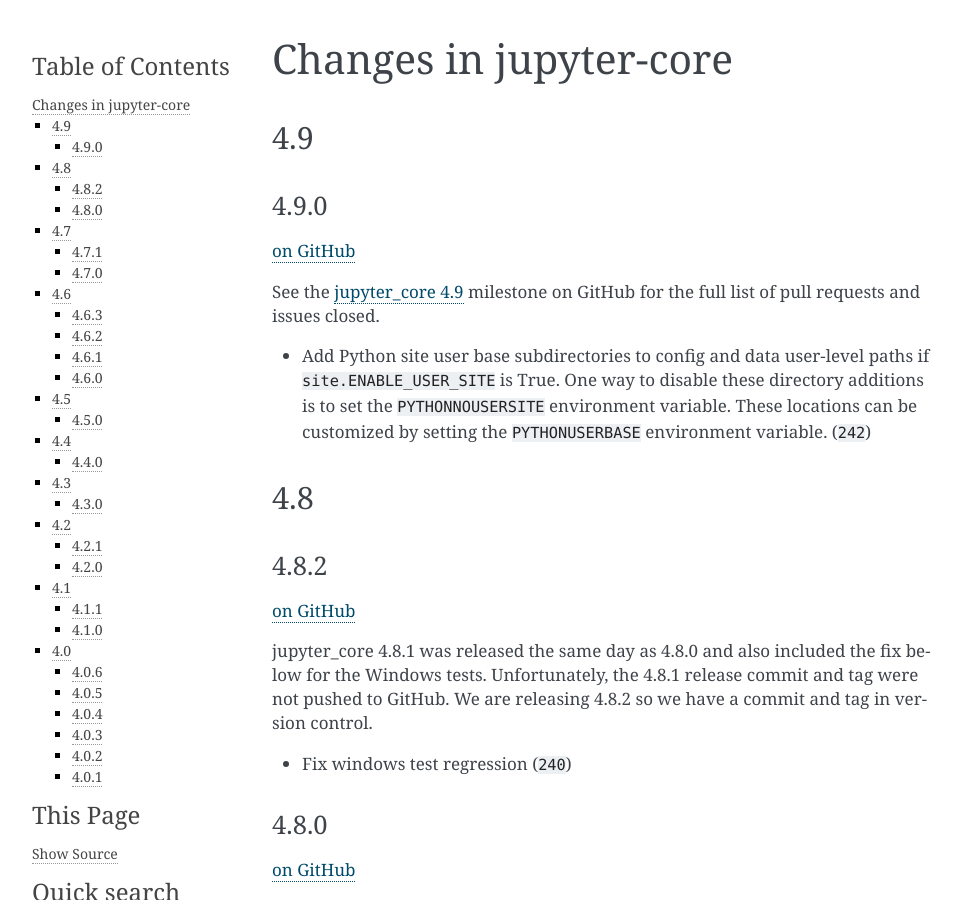
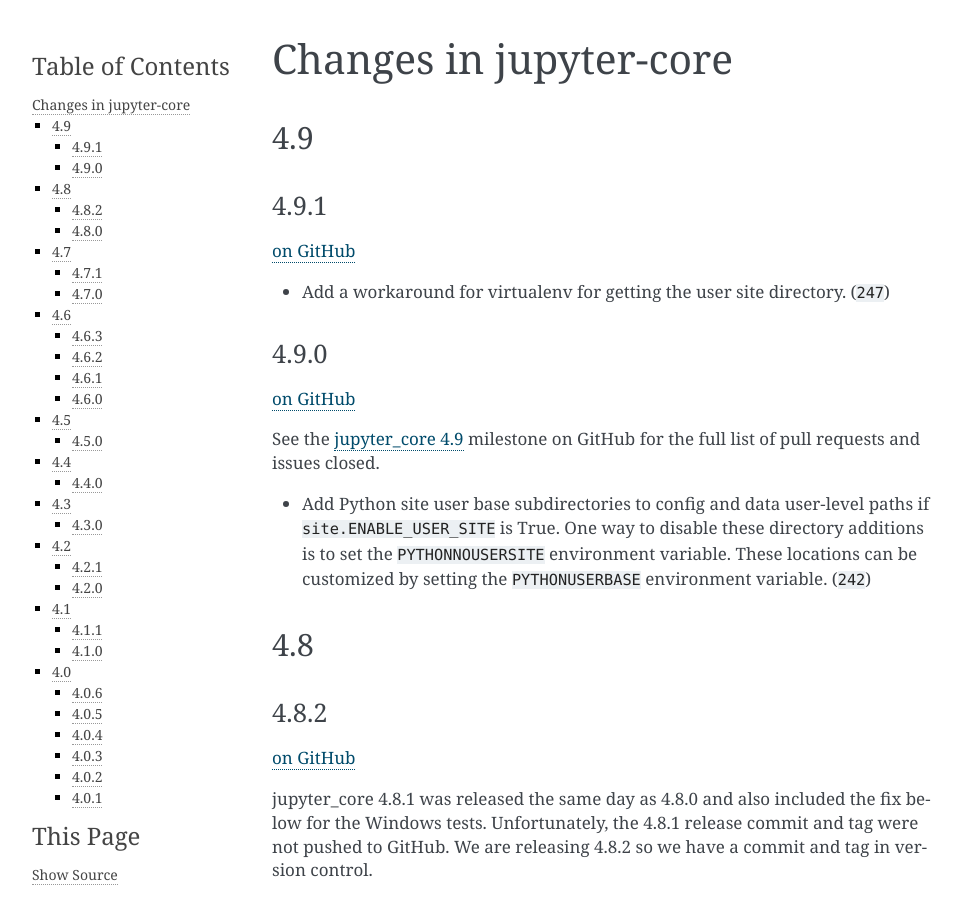
Before and after one commit to jupyter/jupyter_core, a Sphinx documentation site: the page built from docs/changelog.rst, in a window 1280 px wide and 900 px high. Shown: the whole window, without its empty margins (148-1110 px from the left). Built offline with Sphinx 7.4.7, drawn with Linux system fonts in a browser that asks for light colours; cross-references to code outside the pages are shown as plain code.

Commit message:
4.9.1rc0
dist/jupyter_core-4.9.1rc0-py3-none-any.whl
md5: a9f3e7a7f6384b87cfbba4f528c6e803
sha1: 9122fffd3a8fd4e399f158cbc36bb58109f05e6b
sha256: 30eb32a5dee644e3a676e1b56b2df75135d12c04eb7a7c805c3f3436512558cf

dist/jupyter_core-4.9.1rc0.tar.gz
md5: 65173d867fda342a5fcfc1b42855f08c
sha1: d81665ecb7abd6c681938b8628cea16a7462963c
sha256: 5afff47e560bb060d84083700d0febc59af39f888ba3416981cbae7a57e56caa

```diff
--- a/docs/changelog.rst
+++ b/docs/changelog.rst
@@ -3,6 +3,15 @@
 
 4.9
 ---
+
+4.9.1
+~~~~~
+
+`on
+GitHub <https://github.com/jupyter/jupyter_core/releases/tag/4.9.0>`__
+
+- Add a workaround for virtualenv for getting the user site directory. (:ghpull:`247`)
+
 
 4.9.0
 ~~~~~
--- a/jupyter_core/version.py
+++ b/jupyter_core/version.py
@@ -11,7 +11,7 @@
     'serial'
 ])
 
-version_info = VersionInfo(4, 9, 0, 'final', 0)
+version_info = VersionInfo(4, 9, 1, 'candidate', 0)
 
 _specifier_ = {'alpha': 'a', 'beta': 'b', 'candidate': 'rc', 'final': '', 'dev': 'dev'}
 
```
